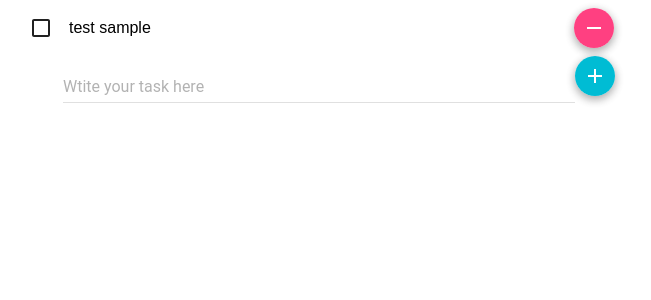
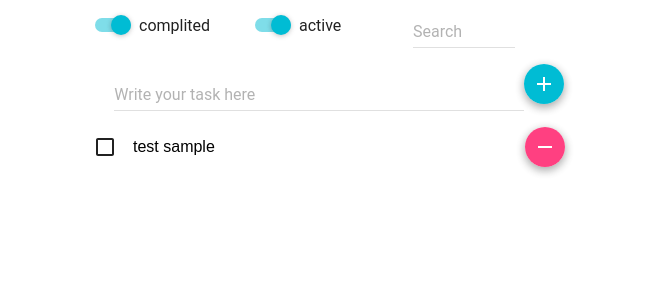
Before and after one commit to vpavlenko/todos, a React (Create React App) app: page / in a window 1280 px wide. Shown: the top 300 px of the page, without its empty margins (291-942 px from the left). Built offline with nearby package versions, Linux system fonts and the light colour scheme.

Commit message:
add filters and full text search

```diff
--- a/package.json
+++ b/package.json
@@ -9,6 +9,7 @@
     "react": "^16.0.0",
     "react-click-outside": "github:tj/react-click-outside",
     "react-dom": "^16.0.0",
+    "react-onclickoutside": "^6.6.3",
     "react-scripts": "^1.0.14"
   },
   "scripts": {
--- a/src/App.js
+++ b/src/App.js
@@ -7,6 +7,7 @@ import FloatingActionButton from 'material-ui/FloatingActionButton';
 import ContentAdd from 'material-ui/svg-icons/content/add';
 import ContentRemove from 'material-ui/svg-icons/content/remove';
 import Checkbox from 'material-ui/Checkbox';
+import Toggle from 'material-ui/Toggle';
 
 
 class App extends Component {
@@ -14,7 +15,12 @@ class App extends Component {
     super(props);
     this.state = {
       list: [{"text": "test sample", "is_finished": false, edited: false}],
-      value: "",
+      task_value: "",
+      filter: {
+        complited: true,
+        active: true
+      },
+      search_value: ""
     }
     this.saveTask = this.saveTask.bind(this)
     this._onKeyPressAdd = this._onKeyPressAdd.bind(this)
@@ -33,12 +39,12 @@ class App extends Component {
         {
           list: this.state.list.concat(
             {
-              text: this.state.value,
+              text: this.state.task_value,
               is_finished: false,
               edited: false
             }
           ),
-          value: ''
+          task_value: ''
         }
       );
     }
@@ -62,10 +68,11 @@ class App extends Component {
       }
     )
   }
+
   makeTaskStyle(item, is_textedit=false) {
     var res = {
       display: is_textedit ?  "None": "inline-block",
-      width: "73.6%",
+      width: "76.5%",
       verticalAlign: "middle",
     };
     if (item.is_finished) {
@@ -85,9 +92,65 @@ class App extends Component {
   render() {
     return (
       <MuiThemeProvider>
-      <div className="App" style={{width: "50%", marginLeft:"25%", position: "absolute"}}>
+      <div className="App" style={{width: "40%", marginLeft:"30%", position: "absolute"}}>
+        <div style={{marginTop: 8, textAlign: "left"}}>
+          {
+            Object.keys(this.state.filter).map(
+              (key) =>
+                <Toggle
+                  label={key}
+                  toggled={this.state.filter[key]}
+                  style={{width: "120px", display: "inline-block", marginRight: 40}}
+                  labelPosition="right"
+                  onClick={() => {
+                      const filter = this.state.filter;
+                      filter[key] = !filter[key];
+                      this.setState({filter: filter});
+                      return
+                    }
+                  }
+                />
+            )
+          }
+          <TextField
+            hintText="Search"
+            onChange={(evt) => this.setState({search_value: evt.target.value})}
+
+            style={{width: "20%"}}
+            value={this.state.search_value}
+          />
+        </div>
+        <div style={{marginTop: 8}}>
+          <TextField
+            hintText="Write your task here"
+            onChange={(evt) => this.setState({task_value: evt.target.value})}
+
+            style={{width: "80%"}}
+            value={this.state.task_value}
+            onKeyPress={this._onKeyPressAdd}
+          />
+          <FloatingActionButton
+            style={{marginRight: 20}}
+            mini={true}
+            onClick={this.saveTask}
+          >
+            <ContentAdd />
+          </FloatingActionButton>
+        </div>
         {
-          this.state.list.map(
+          this.state.list.filter(
+            (item) => {
+              return (
+                this.state.filter.complited && item.is_finished
+              ) || (
+                this.state.filter.active && !item.is_finished
+              ) && (
+                this.state.search_value == "" || !item.text.indexOf(
+                  this.state.search_value
+                )
+              )
+            }
+          ).map(
             (item, index) => <div style={
               {
                 display: 'flex',
@@ -104,6 +167,7 @@ class App extends Component {
                     textAlign: 'left',
                     marginTop: 8,
                 }}
+                checked={item.is_finished}
                 onClick={() => this.changeTask(
                   {
                     text: item.text,
@@ -148,7 +212,7 @@ class App extends Component {
                 )}
               />
               <FloatingActionButton
-                style={{marginLeft: 34, height: 40}}
+                style={{marginLeft: "", height: 40}}
                 mini={true}
                 secondary={true}
                 onClick={
@@ -162,23 +226,6 @@ class App extends Component {
             </div>
           )
         }
-        <div style={{marginTop: 8}}>
-          <TextField
-            hintText="Wtite your task here"
-            onChange={(evt) => this.setState({value: evt.target.value})}
-
-            style={{width: "80%"}}
-            value={this.state.value}
-            onKeyPress={this._onKeyPressAdd}
-          />
-          <FloatingActionButton
-            style={{marginRight: 20}}
-            mini={true}
-            onClick={this.saveTask}
-          >
-            <ContentAdd />
-          </FloatingActionButton>
-        </div>
       </div>
       </MuiThemeProvider>
     );
```
Also changed, not shown: 1 other file (tests, documents, lock files or other folders).
